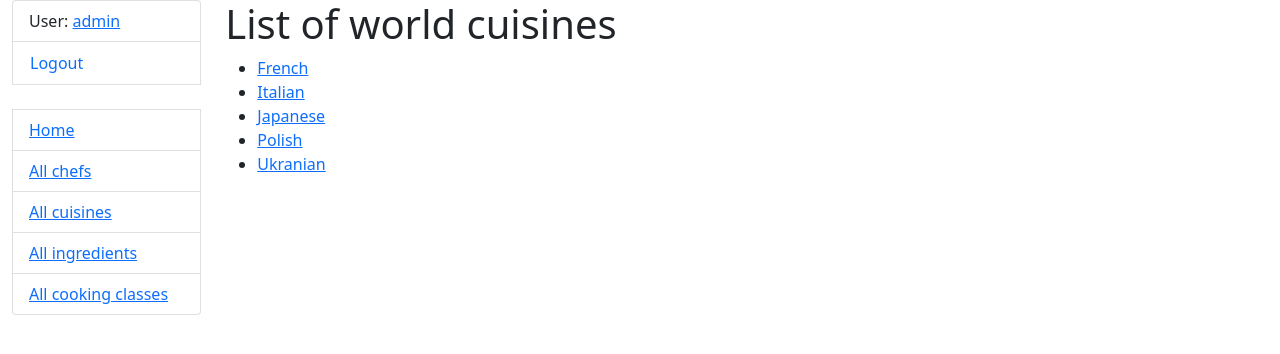
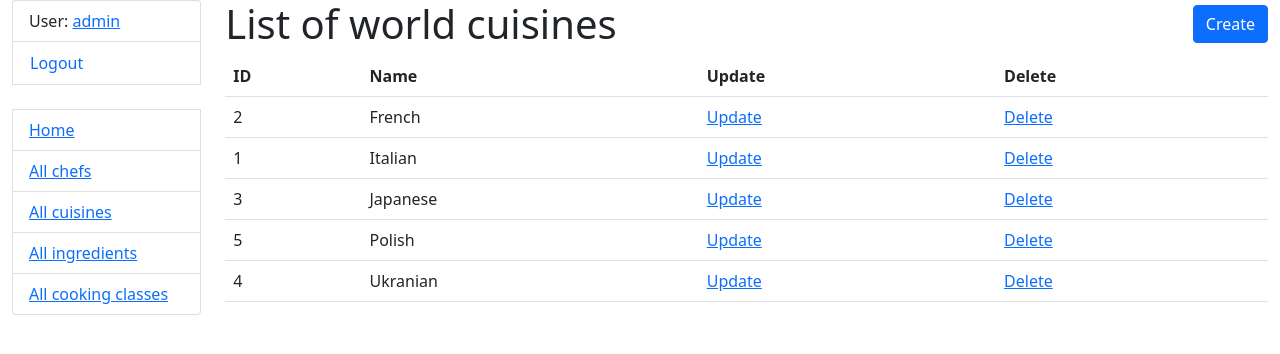
Before and after one commit to KiporenkoMaksym/cook-booker, a Django app: page /cuisines/ in a window 1280 px wide. Shown: the top 354 px of the page. Run offline with Django 5.2, Linux system fonts and the light colour scheme; a user stored in the database is signed in; data comes from the database, SQL or seed files in the repository; both versions use the stored data as it was after the commit.

Commit message:
add create, update and delete views for cuisines

```diff
--- a/classes/urls.py
+++ b/classes/urls.py
@@ -12,6 +12,9 @@ from classes.views import (
     ChefCreateView,
     ChefUpdateView,
     ChefDeleteView,
+    CuisineCreateView,
+    CuisineUpdateView,
+    CuisineDeleteView,
 )
 
 urlpatterns = [
@@ -23,6 +26,9 @@ urlpatterns = [
     path("chefs/<int:pk>/", ChefDetailView.as_view(), name="chef-detail"),
     path("cuisines/", CuisineListView.as_view(), name="cuisine-list"),
     path("cuisines/<int:pk>/", CuisineDetailView.as_view(), name="cuisine-detail"),
+    path("cuisines/create/", CuisineCreateView.as_view(), name="cuisine-create"),
+    path("cuisines/<int:pk>/update/", CuisineUpdateView.as_view(), name="cuisine-update"),
+    path("cuisines/<int:pk>/delete/", CuisineDeleteView.as_view(), name="cuisine-delete"),
     path("ingredients/", IngredientListView.as_view(), name="ingredient-list"),
     path("cooking_classes", CookingClassListView.as_view(), name="cooking-classes-list"),
     path("cooking_classes/<int:pk>/", CookingClassDetailView.as_view(), name="cooking-classes-detail")
--- a/classes/views.py
+++ b/classes/views.py
@@ -66,6 +66,22 @@ class CuisineDetailView(LoginRequiredMixin, generic.DetailView):
     template_name = "classes/cuisine_detail.html"
 
 
+class CuisineCreateView(LoginRequiredMixin, generic.CreateView):
+    model = Cuisine
+    fields = "__all__"
+    success_url = reverse_lazy("classes:cuisine-list")
+
+
+class CuisineUpdateView(LoginRequiredMixin, generic.UpdateView):
+    model = Cuisine
+    fields = "__all__"
+    success_url = reverse_lazy("classes:cuisine-list")
+
+
+class CuisineDeleteView(LoginRequiredMixin, generic.DeleteView):
+    model = Cuisine
+    success_url = reverse_lazy("classes:cuisine-list")
+
 class IngredientListView(LoginRequiredMixin, generic.ListView):
     model = Ingredient
     context_object_name = "ingredient_list"
--- a/templates/classes/cuisine_list.html
+++ b/templates/classes/cuisine_list.html
@@ -1,13 +1,37 @@
 {% extends "base.html" %}
 
 {% block content %}
-  <h1>List of world cuisines</h1>
+  <h1 class="d-flex justify-content-between align-items-center">
+    List of world cuisines
+    <a href="{% url 'classes:cuisine-create' %}" class="btn btn-primary link-to-page">
+      Create
+    </a>
+  </h1>
   {% if cuisine_list %}
-    <ul>
-      {% for cuisine in cuisine_list %}
-        <li><a href="{% url 'classes:cuisine-detail' pk=cuisine.id %}">{{ cuisine.name }}</a></li>
-      {% endfor %}
-    </ul>
+    <table class="table">
+      <tr>
+        <th>ID</th>
+        <th>Name</th>
+        <th>Update</th>
+        <th>Delete</th>
+      </tr>
+    {% for cuisine in cuisine_list %}
+      <tr>
+        <td>{{ cuisine.id }}</td>
+        <td>{{ cuisine.name }}</td>
+        <td>
+          <a href="{% url 'classes:cuisine-update' cuisine.id %}">
+            Update
+          </a>
+        </td>
+        <td>
+          <a href="{% url 'classes:cuisine-delete' cuisine.id %}">
+            Delete
+          </a>
+        </td>
+      </tr>
+    {% endfor %}
+    </table>
   {% else %}
     <p>There are no cuisines in the database.</p>
   {% endif %}
--- a/templates/includes/pagination.html
+++ b/templates/includes/pagination.html
@@ -2,7 +2,7 @@
   <ul class="pagination">
     {% if page_obj.has_previous %}
       <li class="page-item">
-        <a href="?page= {{ page_obj.previous_page_number }}" class="page-link">prev</a>
+        <a href="?page={{ page_obj.previous_page_number }}" class="page-link">prev</a>
       </li>
     {% endif %}
     <li class="page-item active">
@@ -10,7 +10,7 @@
     </li>
     {% if page_obj.has_next %}
       <li class="page-item">
-        <a href="?page= {{ page_obj.next_page_number }}" class="page-link">next</a>
+        <a href="?page={{ page_obj.next_page_number }}" class="page-link">next</a>
       </li>
     {% endif %}
   </ul>
```
Also changed, not shown: templates/classes/cuisine_confirm_delete.html (added, +10 -0 lines), templates/classes/cuisine_form.html (added, +11 -0 lines), db.sqlite3.
